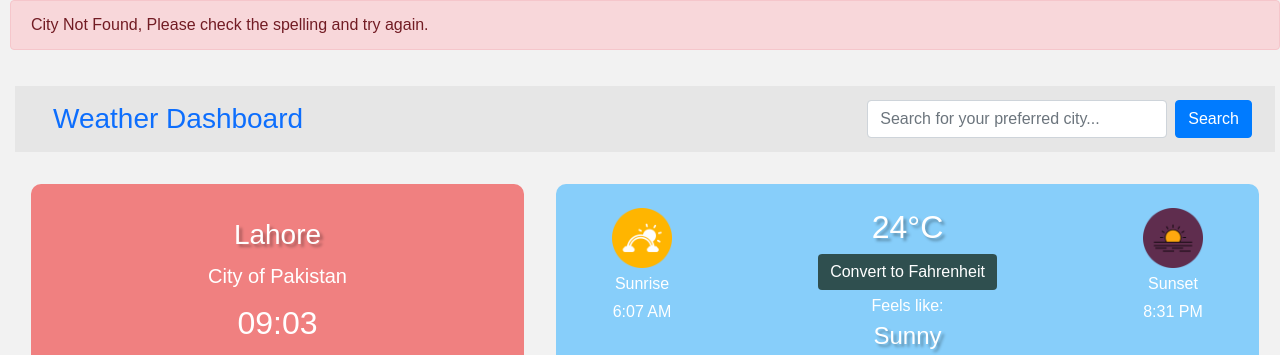
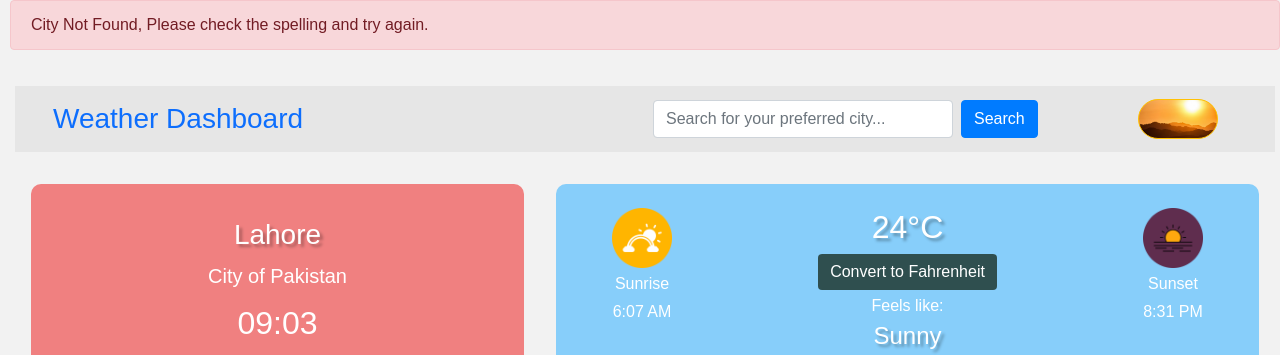
Before and after one commit to faizakashaf/Weather-Dashboard, a plain HTML site: page index.html in a window 1280 px wide. Shown: the top 355 px of the page. Drawn offline with nearby package versions, Linux system fonts and the light colour scheme; no server answers.

Commit message:
addedd toggle button

```diff
--- a/index.html
+++ b/index.html
@@ -7,6 +7,7 @@
     <title>Weather Dashboard</title>
     <link href="https://maxcdn.bootstrapcdn.com/bootstrap/4.5.2/css/bootstrap.min.css" rel="stylesheet">
     <link rel="stylesheet" href="style.css">
+    <link rel="stylesheet" href="toggle.css">
 </head>
 
 <body>
@@ -16,14 +17,23 @@
                 <h3 class="col-6 mt-2 main-heading-color ">
                     Weather Dashboard
                 </h3>
+
                 <div class=" d-flex justify-content-center align-items-center">
                     <input type="text" placeholder="Search for your preferred city..."
                         class="form-control search-bar mx-2 input">
                     <button class="btn btn-primary searchBtn">Search</button>
                 </div>
+
+                <div class="d-flex justify-content-center">
+                    <div class="custom-control custom-switch">
+                        <input type="checkbox" class="custom-control-input" id="dayNightToggle">
+                        <label class="custom-control-label" for="dayNightToggle"></label>
+                    </div>
+                </div>
+
             </div>
         </div>
-        <div class="row main-content mt-3">
+        <div class="row main-content mt-3 ">
             <div class="col-md-5 location-info p-3 ">
                 <div class="card text-center h-100 ">
                     <div class="card-body d-flex flex-column justify-content-center align-items-center m-0 p-0">
@@ -45,7 +55,7 @@
                             </div>
                             <div>
                                 <h2 id="temp" class=" temperature text-shadow ">24°C</h2>
-                                <button id="temp-toggle" class="btn btn-secondary ">Convert to Fahrenheit</button>
+                                <button id="temp-toggle" class="btn btn-secondary toggle">Convert to Fahrenheit</button>
                                 <p id="feel-like" class="mb-1">Feels like: </p>
                                 <h4 id="description" class="mb-1 text-shadow">Sunny</h4>
                             </div>
--- a/main.js
+++ b/main.js
@@ -229,4 +229,17 @@ tempToggleBtn.addEventListener('click', () => {
     }
     isCelsius = !isCelsius;
 });
+
+//Day Night toggle functionality
+    const toggle = document.getElementById("dayNightToggle");
+    toggle.addEventListener("change",function(){
+        if(this.checked){
+            document.body.style.backgroundColor = "#f0f0f0"
+
+        }
+        else{
+            document.body.style.backgroundColor = "#2b2b2b"
+        }
+
+        })
 })
--- a/style.css
+++ b/style.css
@@ -51,6 +51,7 @@ body {
 }
 #temp-toggle{
     background-color: #2F4F4F;
+
     border: none;
 
 }
@@ -62,7 +63,6 @@ body {
 
 .weather-info .card {
     background-color: LightSkyBlue;
-
 }
 .forecast-info .card{
     background-color: Thistle;
--- /dev/null
+++ b/toggle.css
@@ -0,0 +1,54 @@
+.custom-control-input {
+    display: none;
+}
+
+.custom-switch .custom-control-input:checked ~ .custom-control-label::before {
+    background-color: #343a40;
+    background-image: url('assets/moon.jpg');
+    background-size: cover;
+    border-color: #343a40;
+}
+
+.custom-switch .custom-control-input ~ .custom-control-label::before {
+    background-color: #ffc107;
+    background-image: url('assets/sun-togle.jpg');
+    background-size: cover;
+    border-color: #ffc107;
+}
+
+.custom-switch .custom-control-label::before {
+    width: 80px;
+    height: 40px;
+    border-radius: 20px;
+    content: "";
+    display: inline-block;
+    background-position: center;
+    background-repeat: no-repeat;
+    background-size: cover;
+    transition: background 0.3s;
+    position: relative;
+}
+
+.custom-switch .custom-control-label::after {
+    width: 30px;
+    height: 30px;
+    border-radius: 50%;
+    top: 5px;
+    left: 5px;
+    content: "";
+    background-color: white;
+    position: absolute;
+    transition: transform 0.3s;
+    display: none;
+
+}
+
+.custom-switch .custom-control-input:checked ~ .custom-control-label::after {
+    transform: translateX(40px);
+}
+
+.custom-switch .custom-control-label {
+    display: inline-block;
+    position: relative;
+    padding-left: 100px;
+}
```
Also changed, not shown: assets/moon.jpg (added), assets/sun-togle.jpg (added), 1 other file.
